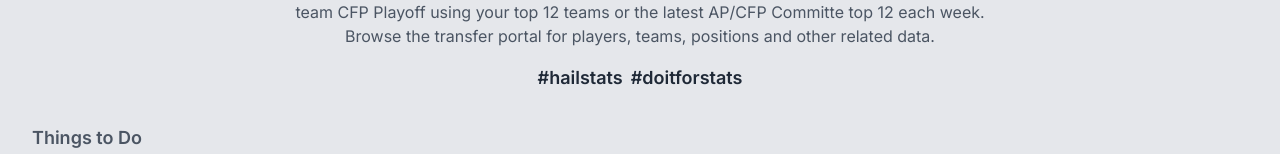
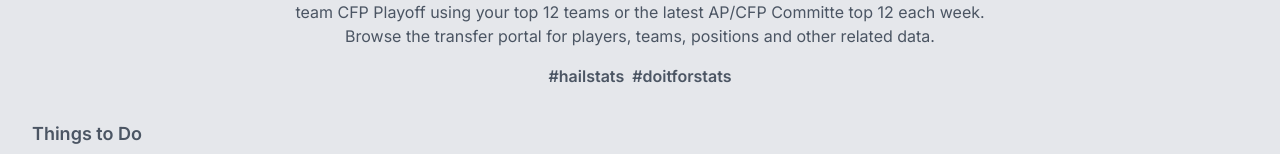
Before and after one commit to hwyatt/the-best-cfb-model, a Next.js app: page / in a window 1280 px wide. Shown: the part 264-418 px from the top of the page. Built offline with nearby package versions, Linux system fonts and the light colour scheme.

Commit message:
home werk

```diff
--- a/src/app/page.tsx
+++ b/src/app/page.tsx
@@ -52,10 +52,10 @@
           transfer portal for players, teams, positions and other related data.
         </p>
         <div className="flex gap-2 self-center">
-          <p className="text-lg text-center text-gray-800 font-semibold">
+          <p className="text-md text-center text-gray-600 font-semibold">
             #hailstats
           </p>
-          <p className="text-lg text-center text-gray-800 font-semibold">
+          <p className="text-md text-center text-gray-600 font-semibold">
             #doitforstats
           </p>
         </div>
```
